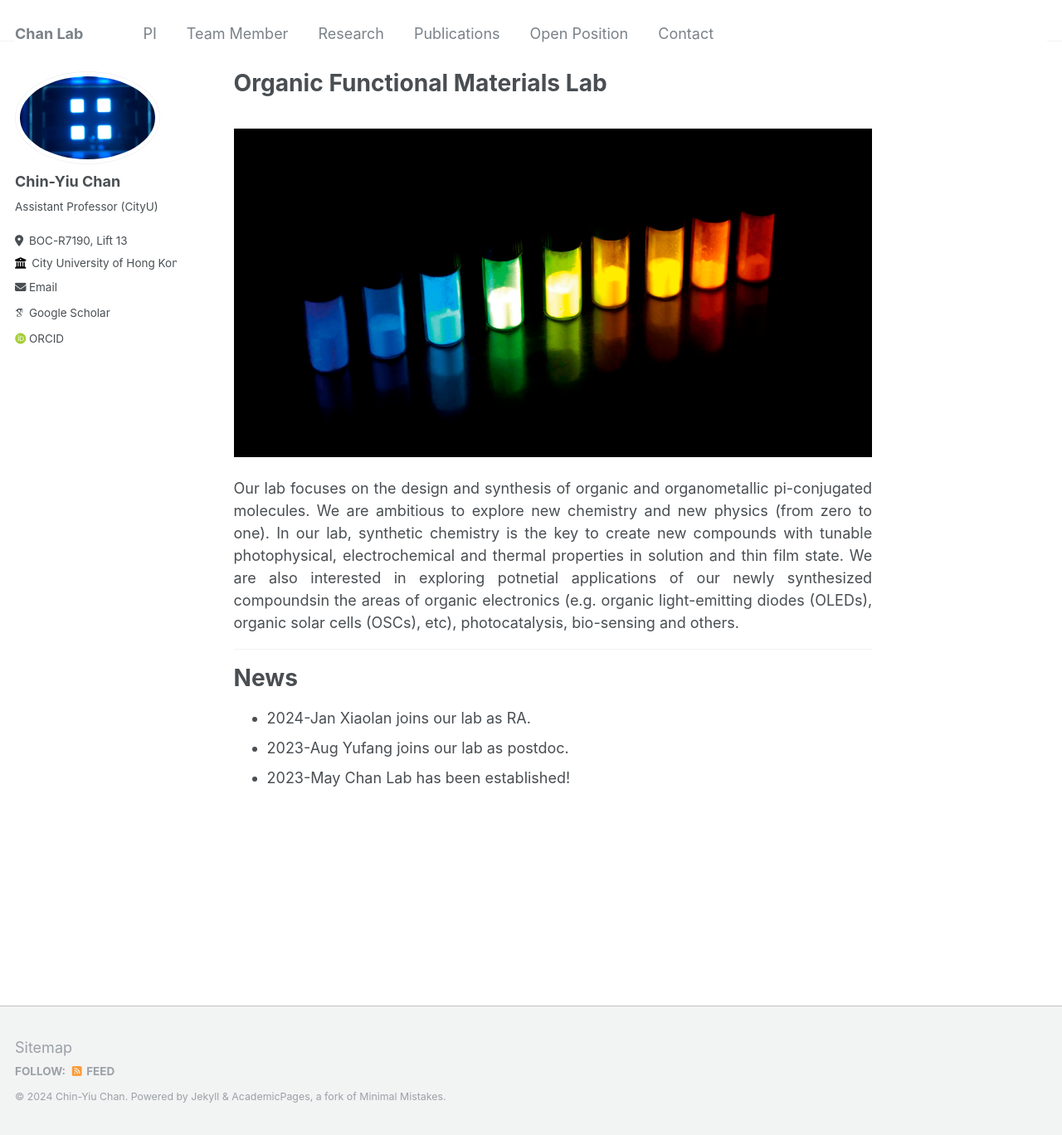
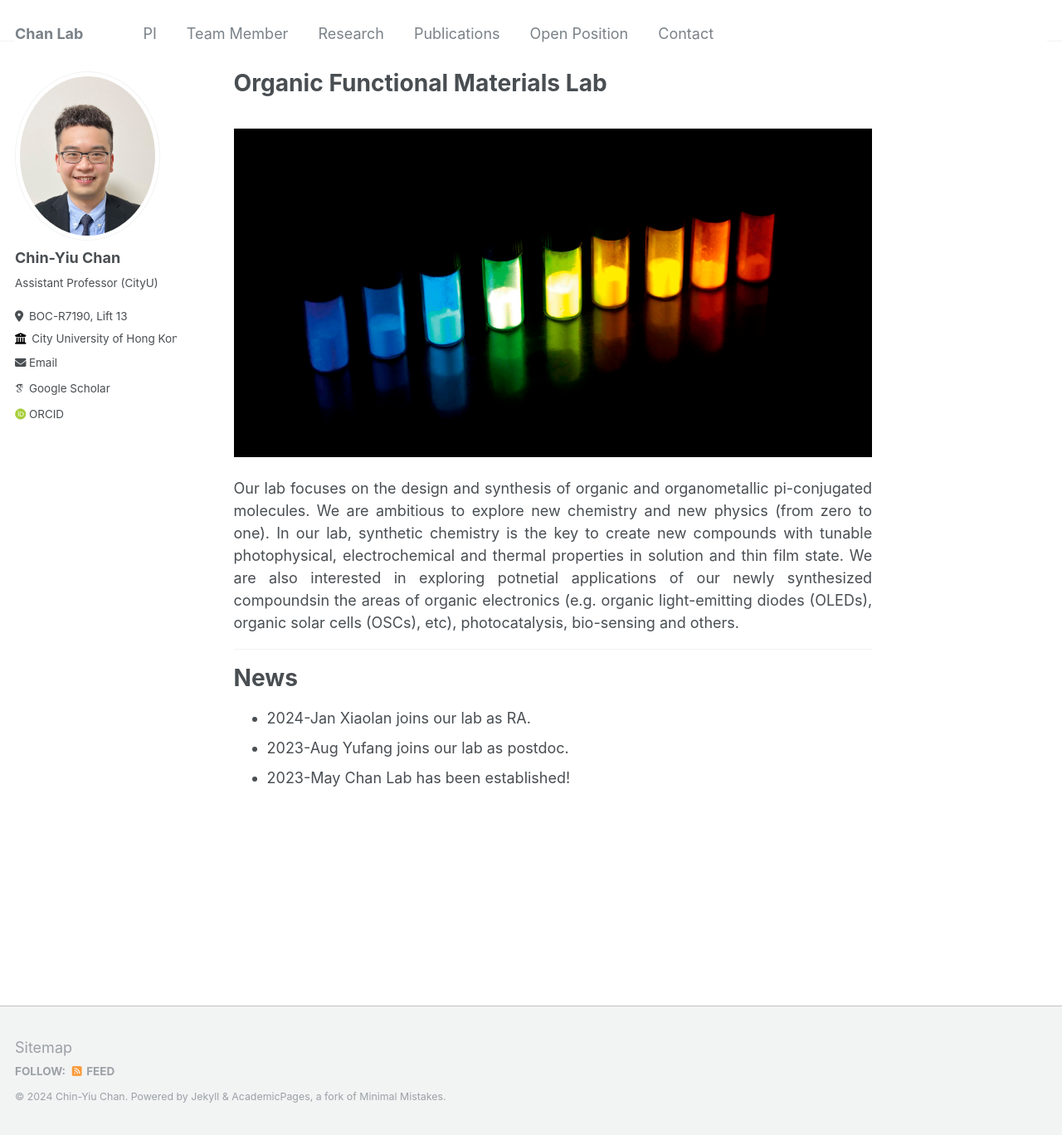
Before and after one commit to cychan-chem/chinychan.github.io, a Jekyll site: the page built from _pages/about.md, in a window 1280 px wide and 1368 px high. Shown: the whole window at 83% size. Built offline with Jekyll 4.4.1, drawn with Linux system fonts in a browser that asks for light colours; some web fonts are replaced.

Commit message:
Update _config.yml

```diff
--- a/_config.yml
+++ b/_config.yml
@@ -21,7 +21,7 @@ repository               : "chinychan/chinychan.github.io"
 #               Additional customization can be done by editing /_includes/author-profile.html
 author:
   # Biographic information
-  avatar           : "blue.jpg"
+  avatar           : "Photo_CHAN Chin-Yiu.jpg"
   name             : "Chin-Yiu Chan"
   pronouns         : # example: "she/her"
   bio              : "Assistant Professor (CityU)"
```
